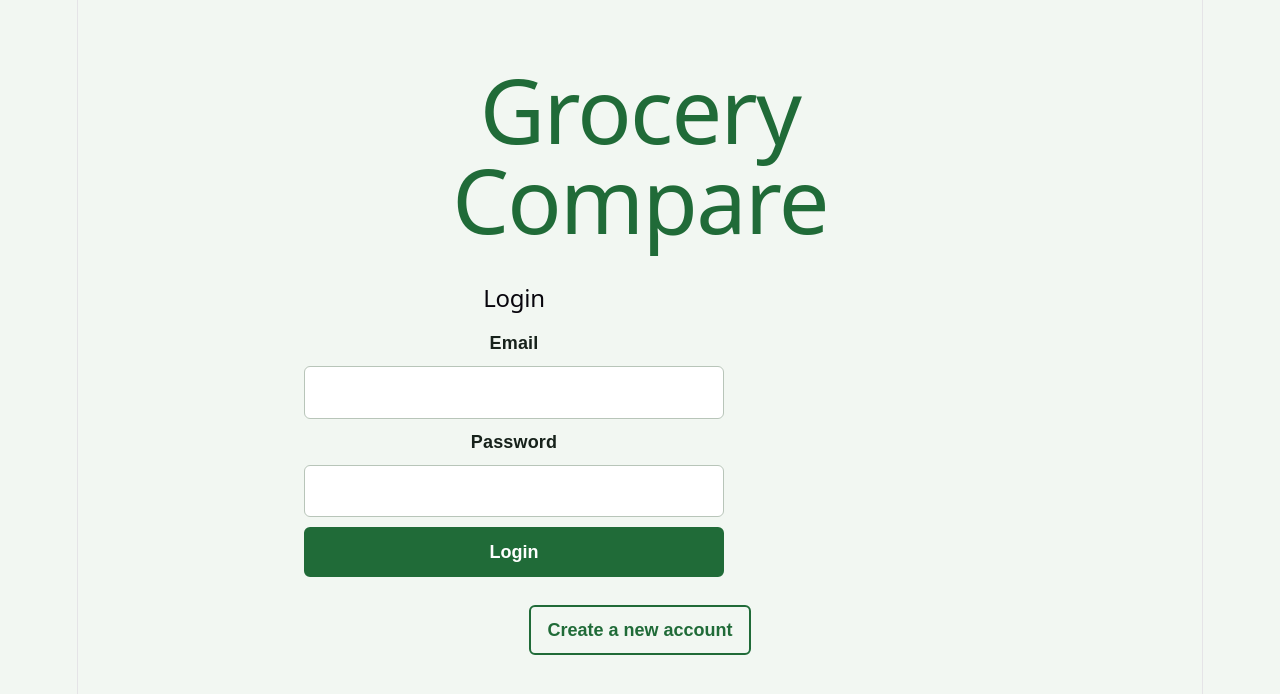
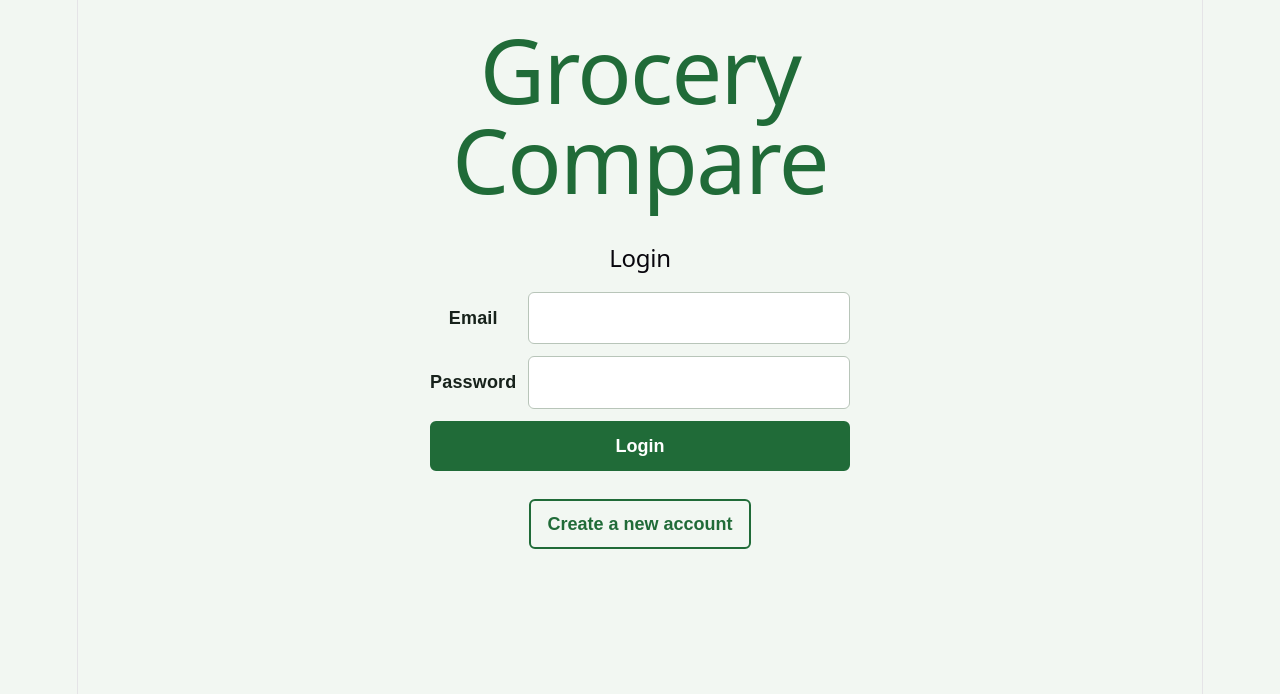
Before and after one commit to terese-emel/grocery-compare, a React app in the folder frontend/: page / in a window 1280 px wide. Shown: the top 694 px of the page. Built offline with nearby package versions, Linux system fonts and the light colour scheme; no server answers; the HTML template or start-up script is replaced by a standard one.

Commit message:
Restore logout layout styling

```diff
--- a/frontend/src/App.jsx
+++ b/frontend/src/App.jsx
@@ -135,9 +135,7 @@ function App() {
     <main>
       <h1>Grocery Compare</h1>
       <p>Find the cheapest grocery products.</p>
-
       <p>Signed in as {user.email}</p>
-
       <button className="button-secondary" type="button" onClick={handleLogout}>
         Logout
       </button>
--- a/frontend/src/styles.css
+++ b/frontend/src/styles.css
@@ -25,9 +25,10 @@ body {
 }
 
 main {
-  max-width: 720px;
+  max-width: 560px;
   margin: 0 auto;
-  padding: 64px 24px;
+  padding: 24px 24px 48px;
+  text-align: center;
 }
 
 h1 {
@@ -43,11 +44,14 @@ main > p {
 }
 
 form {
-  display: flex;
-  flex-direction: column;
-  gap: 10px;
+  display: grid;
+  grid-template-columns: max-content minmax(0, 1fr);
+  align-items: center;
+  column-gap: 12px;
+  row-gap: 12px;
   max-width: 420px;
-  margin: 40px 0 28px;
+  width: 100%;
+  margin: 40px auto 28px;
 }
 
 label {
@@ -63,6 +67,20 @@ button {
 
 input {
   border: 1px solid #b8c5b9;
+}
+
+form input {
+  width: 100%;
+}
+
+form h2,
+form button,
+form p {
+  grid-column: 1 / -1;
+}
+
+form h2 {
+  justify-self: center;
 }
 
 button {
@@ -85,7 +103,7 @@ form button {
 
 main > button {
   width: auto;
-  margin: 0 0 24px;
+  margin: 8px auto 24px;
 }
 
 .auth-switch {
@@ -125,6 +143,7 @@ button:disabled {
 
 section {
   margin-top: 32px;
+  text-align: center;
 }
 
 .product-card {
@@ -136,6 +155,7 @@ section {
   border: 1px solid #d5dfd6;
   border-radius: 8px;
   background: white;
+  text-align: left;
 }
 
 .product-card button {
```
